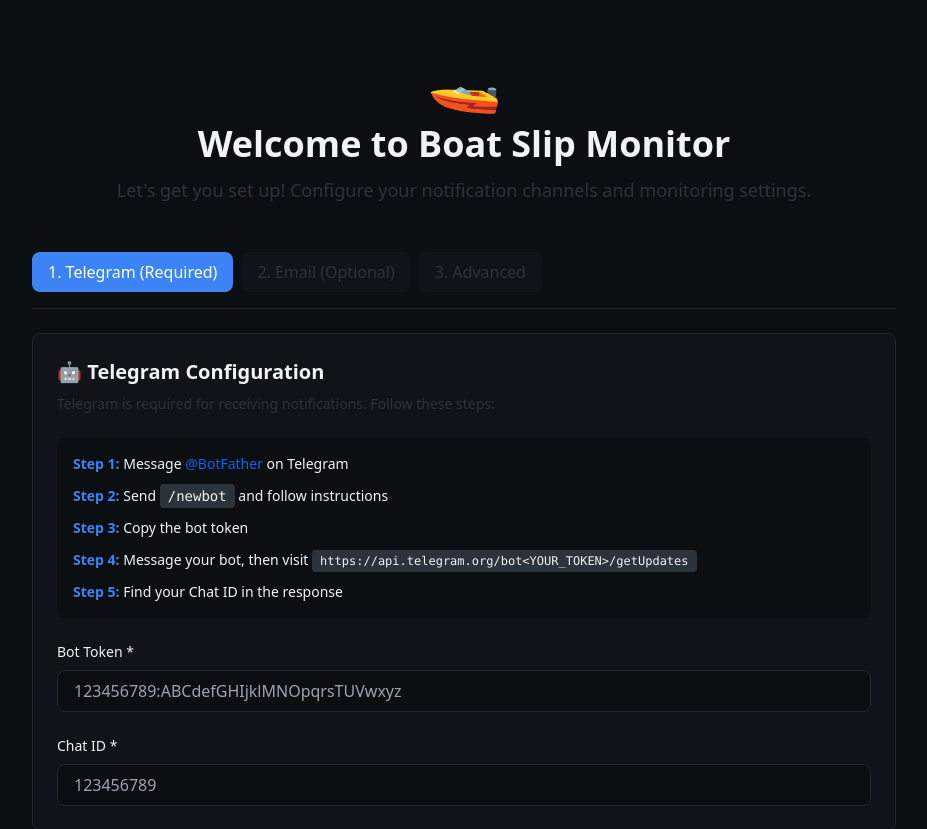
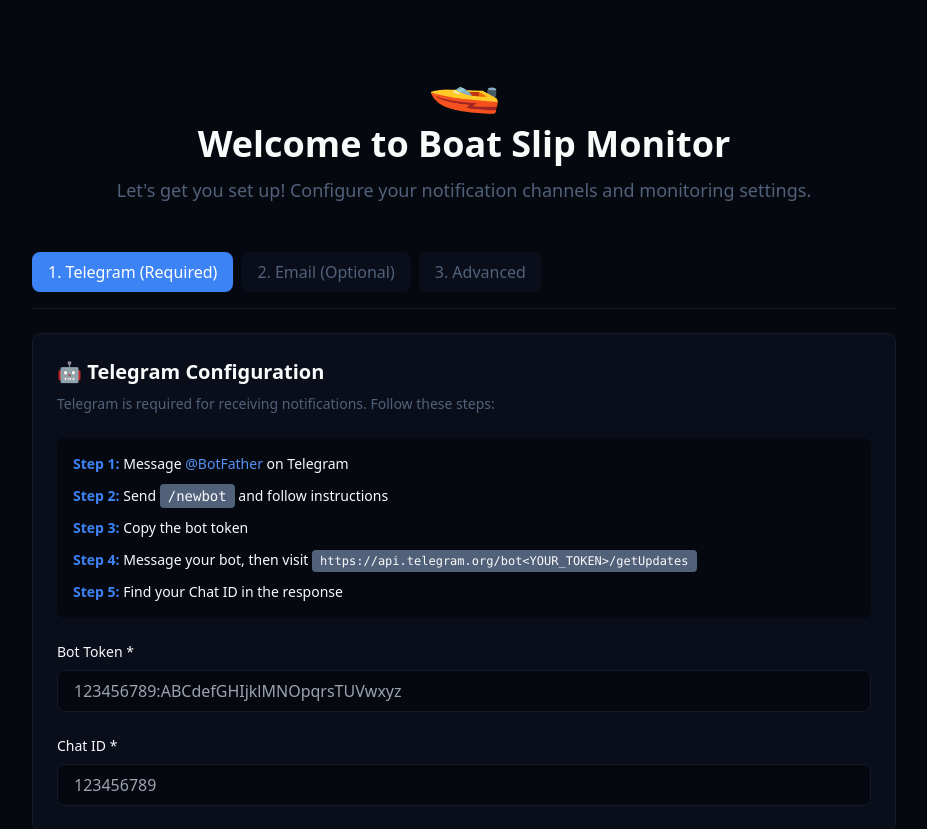
Before and after one commit to Tobias-Schoch/boat-slip-monitor, a Next.js app in the folder frontend/: page / in a window 1280 px wide. Shown: the top 829 px of the page, without its empty margins (176-1103 px from the left). Built offline with nearby package versions, Linux system fonts and the light colour scheme; no server answers.

Commit message:
major update

```diff
--- a/frontend/src/components/SetupForm.tsx
+++ b/frontend/src/components/SetupForm.tsx
@@ -1,12 +1,14 @@
 'use client'
 
 import { useState } from 'react'
-import { useRouter } from 'next/navigation'
 
 const API_BASE = process.env.NEXT_PUBLIC_API_URL || 'http://localhost:8000'
 
-export function SetupForm() {
-  const router = useRouter()
+interface SetupFormProps {
+  onComplete?: () => void
+}
+
+export function SetupForm({ onComplete }: SetupFormProps) {
   const [activeSection, setActiveSection] = useState<'telegram' | 'email' | 'advanced'>(
     'telegram'
   )
@@ -66,8 +68,10 @@ export function SetupForm() {
       const result = await response.json()
 
       if (result.success) {
-        // Redirect to dashboard
-        router.push('/')
+        // Call onComplete callback
+        if (onComplete) {
+          onComplete()
+        }
       } else {
         throw new Error(result.message || 'Failed to save settings')
       }
--- a/frontend/tailwind.config.ts
+++ b/frontend/tailwind.config.ts
@@ -9,16 +9,16 @@ const config: Config = {
   theme: {
     extend: {
       colors: {
-        background: 'hsl(210, 20%, 6%)',      // Very dark blue-gray
-        card: 'hsl(210, 20%, 8%)',             // Slightly lighter
-        foreground: 'hsl(210, 10%, 95%)',      // Almost white text
+        background: 'hsl(222, 47%, 4%)',       // Much darker blue-black
+        card: 'hsl(222, 47%, 7%)',             // Very dark blue
+        foreground: 'hsl(210, 10%, 98%)',      // Pure white text
         primary: 'hsl(217, 91%, 60%)',         // Blue accent
-        accent: 'hsl(217, 91%, 50%)',          // Vibrant blue
-        muted: 'hsl(210, 15%, 20%)',           // Muted gray
-        border: 'hsl(210, 15%, 15%)',          // Subtle borders
-        success: 'hsl(142, 76%, 36%)',         // Green
-        warning: 'hsl(38, 92%, 50%)',          // Orange
-        error: 'hsl(0, 72%, 51%)',             // Red
+        accent: 'hsl(217, 91%, 65%)',          // Lighter vibrant blue
+        muted: 'hsl(217, 20%, 40%)',           // Blue-gray
+        border: 'hsl(217, 30%, 12%)',          // Subtle blue borders
+        success: 'hsl(142, 76%, 42%)',         // Brighter green
+        warning: 'hsl(38, 92%, 55%)',          // Brighter orange
+        error: 'hsl(0, 84%, 60%)',             // Brighter red
       },
       animation: {
         'fade-in': 'fadeIn 0.5s ease-in-out',
```
